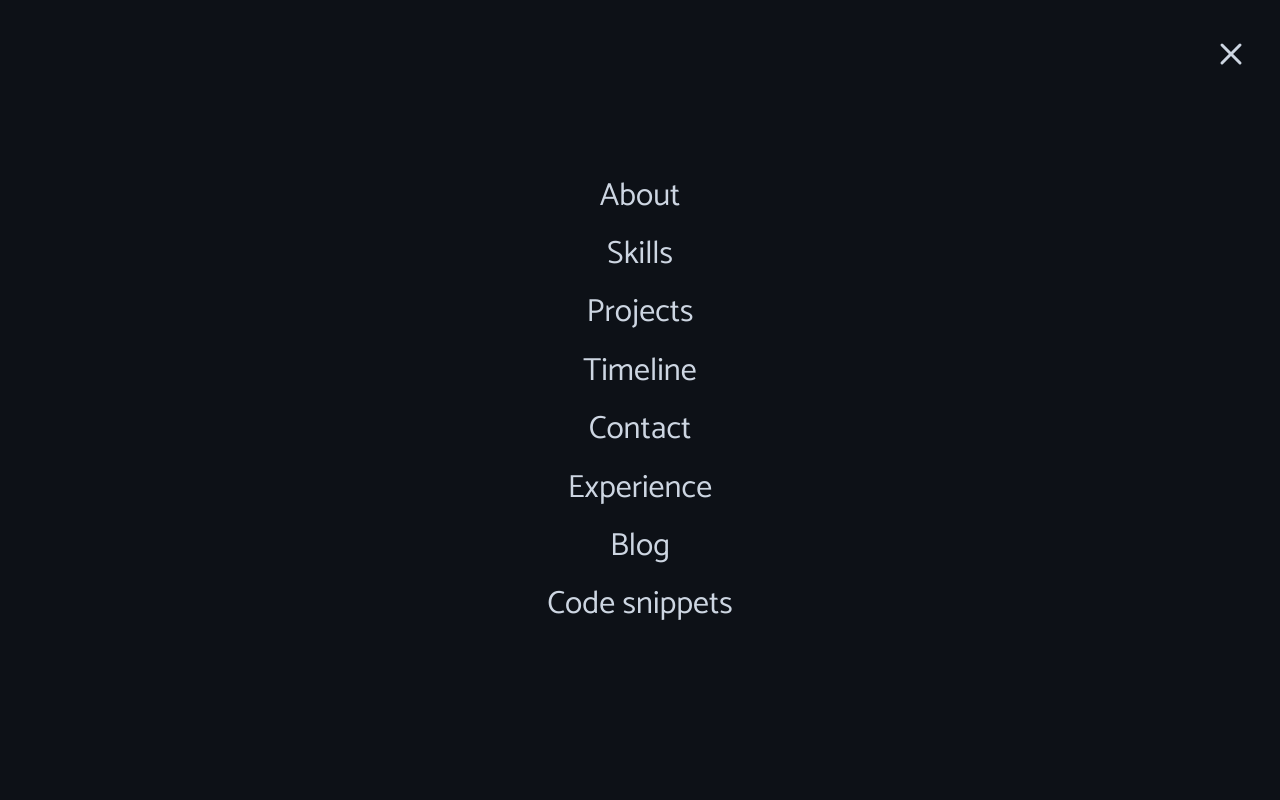
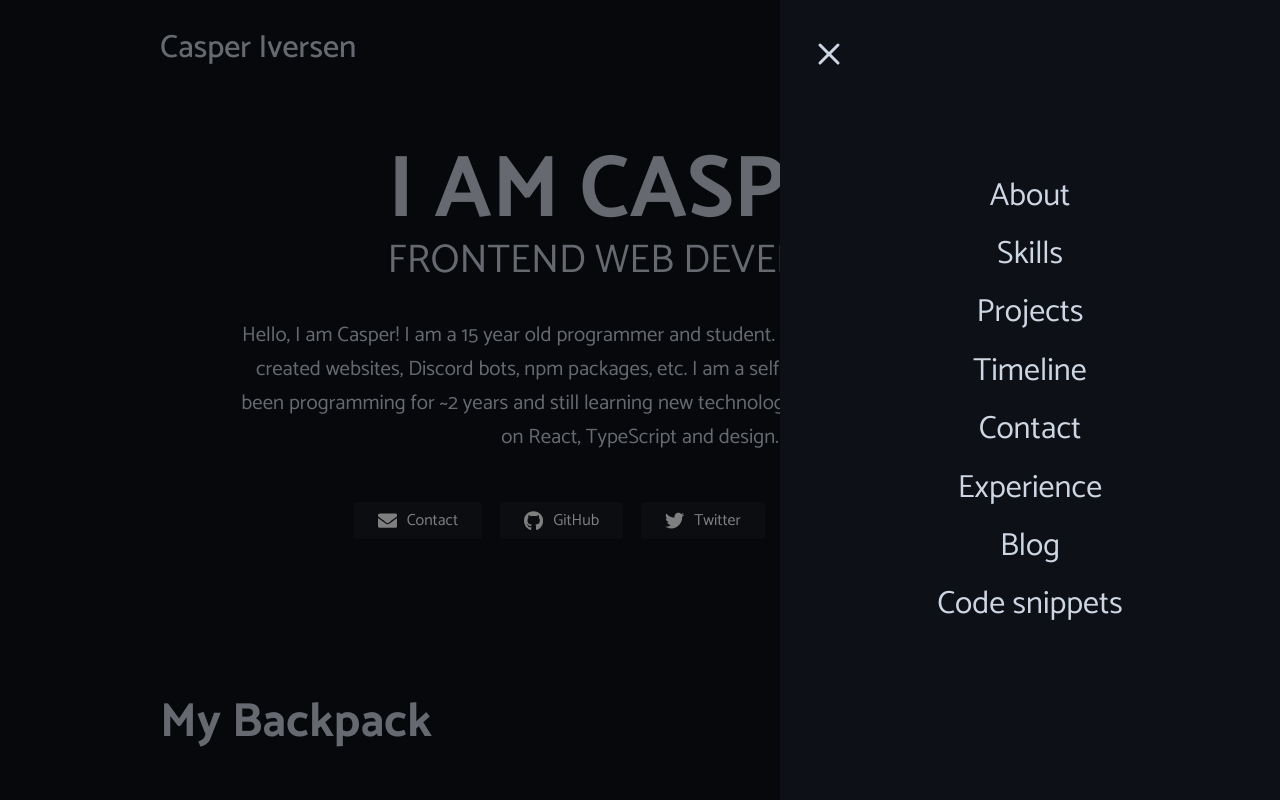
Before and after one commit to pzk3/casperiv.dev, a Next.js app: page / in a window 1280 px wide. Both pictures are taken after a click on the button "Open Menu". Shown: the top 800 px of the page. Built offline with nearby package versions, Linux system fonts and the light colour scheme; no server answers.

Commit message:
:tada: NEW: new menu bar

```diff
--- a/src/components/Menu.tsx
+++ b/src/components/Menu.tsx
@@ -9,15 +9,19 @@ const Menu: FC = () => {
 
   function handleClose() {
     document.getElementById("menu")?.classList.remove("menu__nav--active");
+    document.getElementById("menu__bg")?.classList.remove("menu__bg--active");
     document.body.classList.remove("disable-scroll");
   }
 
   return (
+    <>
+      <div onClick={handleClose} id="menu__bg" className="menu__bg" />
       <nav id="menu" className="menu__nav">
         <button onClick={handleClose} className="close__menu">
           <p className="sr-only">Close menu</p>
           <XIcon />
         </button>
+
         <div className="menu__content">
           <div onClick={handleClose} className="menu__links">
             <a href={is404 ? "/" : "#"} className="menu__link">
@@ -56,6 +60,7 @@ const Menu: FC = () => {
           </div>
         </div>
       </nav>
+    </>
   );
 };
 
--- a/src/components/Nav.tsx
+++ b/src/components/Nav.tsx
@@ -25,6 +25,7 @@ const Nav: FC = () => {
 
   function handleHamburgerClick() {
     document.getElementById("menu")?.classList.add("menu__nav--active");
+    document.getElementById("menu__bg")?.classList.add("menu__bg--active");
     document.body.classList.add("disable-scroll");
   }
 
--- a/src/styles/nav.scss
+++ b/src/styles/nav.scss
@@ -4,7 +4,7 @@
 }
 
 .nav {
-  z-index: 999;
+  z-index: 199;
   width: 100%;
   height: 6rem;
   display: flex;
@@ -76,19 +76,41 @@
   background: var(--text-color);
 }
 
+.menu__bg {
+  content: "";
+  position: fixed;
+  left: 0;
+  top: 0;
+  width: 100%;
+  height: 100%;
+  background-color: rgba($color: #000000, $alpha: 0.5);
+  z-index: 200;
+  display: none;
+
+  &.menu__bg--active {
+    display: flex;
+  }
+}
+
 .menu__nav {
   z-index: 999;
   position: fixed;
   top: 0;
-  left: -100%;
-  width: 100%;
+  right: -100%;
+  width: 500px;
+  max-width: 100%;
   height: 100vh;
   display: flex;
   align-items: center;
   justify-content: center;
   padding: 0.5rem;
   background: var(--bg);
-  transition: left 200ms;
+  transition: all 250ms ease-out;
+  z-index: 250;
+
+  &.menu__nav--active {
+    right: 0%;
+  }
 }
 
 .close__menu {
@@ -97,7 +119,7 @@
   background: none;
   border: none;
   position: absolute;
-  right: 15px;
+  left: 15px;
   top: 15px;
   cursor: pointer;
   padding: 10px;
@@ -107,15 +129,11 @@
   }
 }
 
-.menu__nav--active {
-  left: 0%;
-}
-
 .menu__content {
   display: flex;
   flex-direction: column;
   align-items: center;
-  width: 90%;
+  z-index: 1;
 }
 
 .menu__links {
```
Lines whose indentation alone changed are shown as unchanged.
